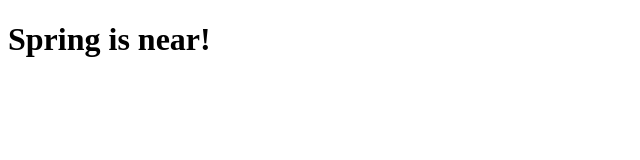
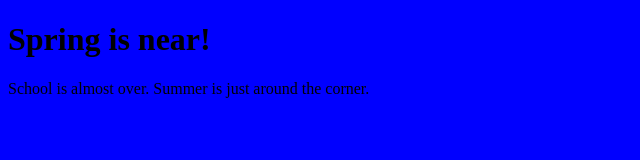
Before and after one commit to Lear13/Spring, a plain HTML site: page index.html in a window 1280 px wide. Shown: the whole page, without its empty margins (0-640 px from the left). Drawn offline with Linux system fonts and the light colour scheme.

Commit message:
added a paragraph and a style sheet

```diff
--- a/index.html
+++ b/index.html
@@ -3,9 +3,11 @@
 <head>
     <meta charset="UTF-8">
     <meta name="viewport" content="width=device-width, initial-scale=1.0">
+    <link rel="stylesheet" href="styles.css">
     <title>Document</title>
 </head>
 <body>
     <h1>Spring is near!</h1>
+    <p>School is almost over. Summer is just around the corner.</p>
 </body>
 </html>
--- /dev/null
+++ b/styles.css
@@ -0,0 +1,4 @@
+body
+{
+    background-color: blue;
+}
```
